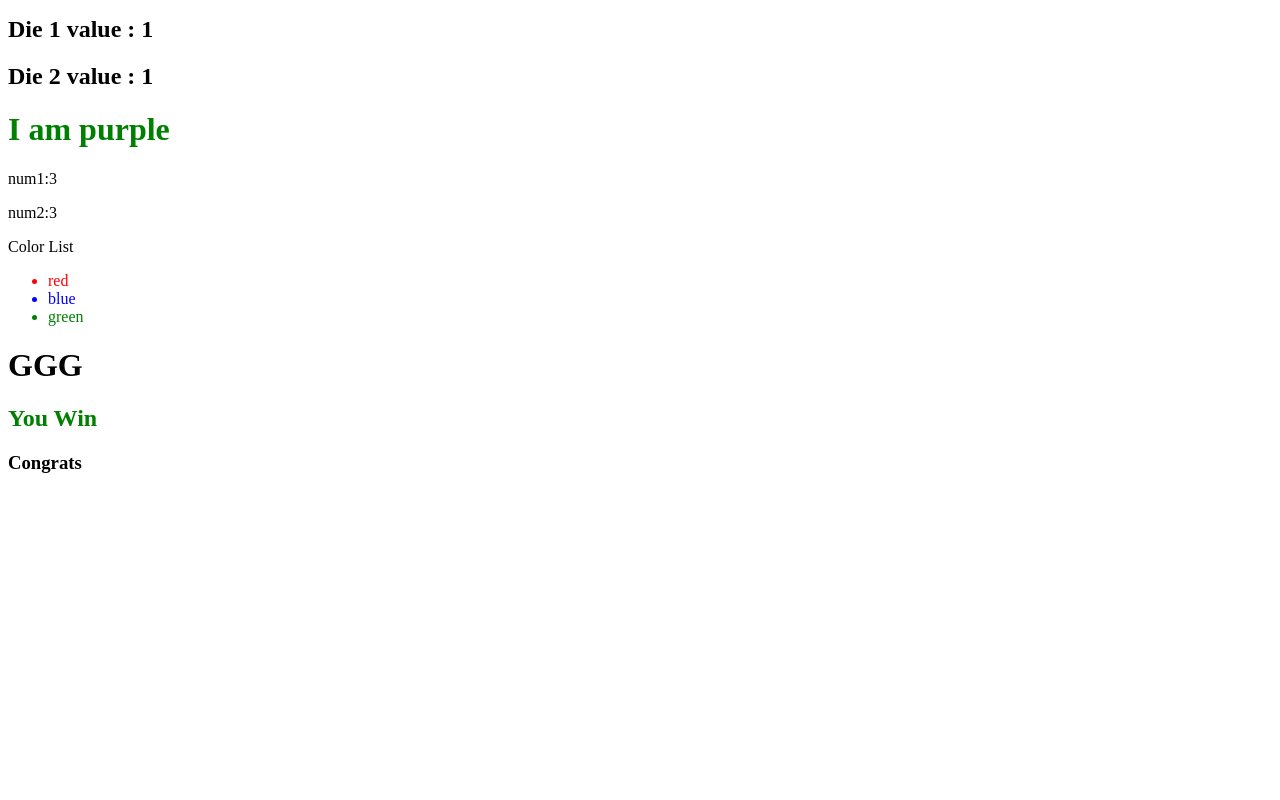
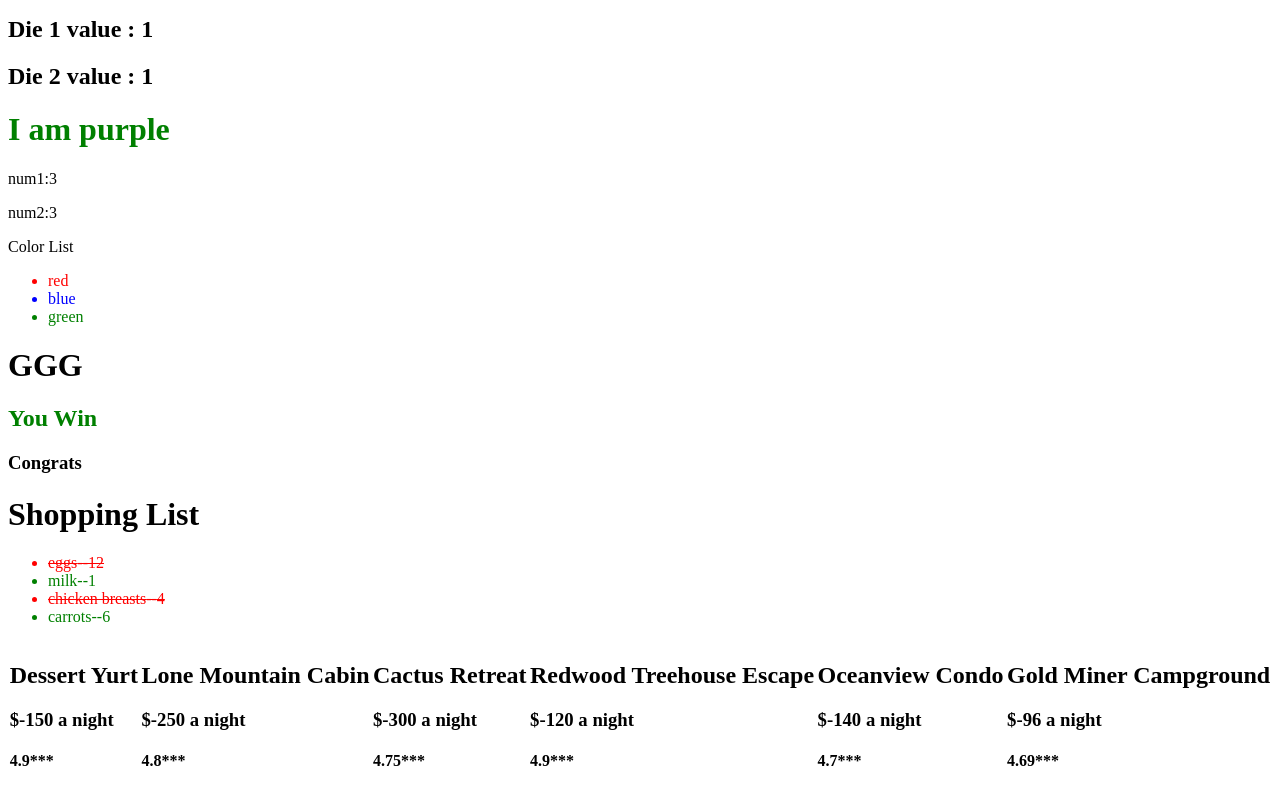
Before and after one commit to affanhakak/React-basics, a React (Vite) app: page / in a window 1280 px wide. Shown: the part 917-1717 px from the top of the page. Before the commit the page ends 1410 px from the top, so only its background shows below. Built offline with nearby package versions, Linux system fonts and the light colour scheme.

Commit message:
added map and component bundling

```diff
--- a/src/App.jsx
+++ b/src/App.jsx
@@ -7,6 +7,24 @@ import DoubleDice from "./DoubleDice";
 import DynamicStyles from "./DynamicStyles";
 import ColorList from "./ColorList";
 import SlotMachine from "./SlotMachine";
+import ShoppingList from "./ShoppingList";
+import Property from "./Property";
+
+const data = [
+  { id: 1, name: "eggs", quantity: 12, completed: false },
+  { id: 2, name: "milk", quantity: 1, completed: true },
+  { id: 3, name: "chicken breasts", quantity: 4, completed: false },
+  { id: 4, name: "carrots", quantity: 6, completed: true },
+];
+
+const properties = [
+  { id: 1, place: "Dessert Yurt", price: 150, rating: 4.9 },
+  { id: 2, place: "Lone Mountain Cabin", price: 250, rating: 4.8 },
+  { id: 3, place: "Cactus Retreat", price: 300, rating: 4.75 },
+  { id: 4, place: "Redwood Treehouse Escape", price: 120, rating: 4.9 },
+  { id: 5, place: "Oceanview Condo", price: 140, rating: 4.7 },
+  { id: 6, place: "Gold Miner Campground", price: 96, rating: 4.69 },
+];
 
 function App() {
   return (
@@ -26,6 +44,8 @@ function App() {
       <DynamicStyles />
       <ColorList colors={["red", "blue", "green"]} />
       <SlotMachine val1="G" val2="G" val3="G" />
+      <ShoppingList items={data} />
+      <Property properties={properties} />
     </>
   );
 }
--- a/src/ColorList.jsx
+++ b/src/ColorList.jsx
@@ -4,7 +4,9 @@ export default function ColorList({ colors }) {
       <p>Color List</p>
       <ul>
         {colors.map((c) => (
-          <li style={{ color: c }}>{c}</li>
+          <li key={c} style={{ color: c }}>
+            {c}
+          </li>
         ))}
       </ul>
     </div>
--- /dev/null
+++ b/src/Property.css
@@ -0,0 +1,6 @@
+.property-list {
+  display: flex;
+  flex-direction: row;
+  justify-content: space-around;
+  align-items: center;
+}
--- /dev/null
+++ b/src/Property.jsx
@@ -0,0 +1,19 @@
+import PropertyList from "./PropertyList";
+import "./Property.css";
+
+export default function Property({ properties }) {
+  return (
+    <div className="property-list">
+      {properties.map((p) => {
+        return (
+          <PropertyList
+            key={p.id}
+            place={p.place}
+            price={p.price}
+            rating={p.rating}
+          />
+        );
+      })}
+    </div>
+  );
+}
--- /dev/null
+++ b/src/PropertyList.jsx
@@ -0,0 +1,9 @@
+export default function PropertyList({ place, price, rating }) {
+  return (
+    <div className="places">
+      <h2>{place}</h2>
+      <h3> $-{price} a night</h3>
+      <h4>{rating}***</h4>
+    </div>
+  );
+}
--- /dev/null
+++ b/src/ShoppingList.jsx
@@ -0,0 +1,20 @@
+import ShoppingListItem from "./ShoppingListItem";
+
+export default function ShoppingList({ items }) {
+  return (
+    <>
+      <h1>Shopping List</h1>
+      <ul>
+        {items.map((i) => (
+          <ShoppingListItem
+            key={i.id}
+            name={i.name}
+            quantity={i.quantity}
+            completed={i.completed}
+          />
+          //   <ShoppingListItem key={i.id}{...i}/>  spread operator
+        ))}
+      </ul>
+    </>
+  );
+}
--- /dev/null
+++ b/src/ShoppingListItem.jsx
@@ -0,0 +1,13 @@
+export default function ShoppingListItem({ name, quantity, completed }) {
+  const styles = {
+    color: completed ? "green" : "red",
+    textDecoration: completed ? "none" : "line-through",
+  };
+  return (
+    <>
+      <li style={styles}>
+        {name}--{quantity}
+      </li>
+    </>
+  );
+}
--- a/src/SlotMachine.jsx
+++ b/src/SlotMachine.jsx
@@ -14,3 +14,5 @@ export default function SlotMachine({ val1, val2, val3 }) {
     </>
   );
 }
+
+// slot machine dynamic styling and conditional viewing
```
